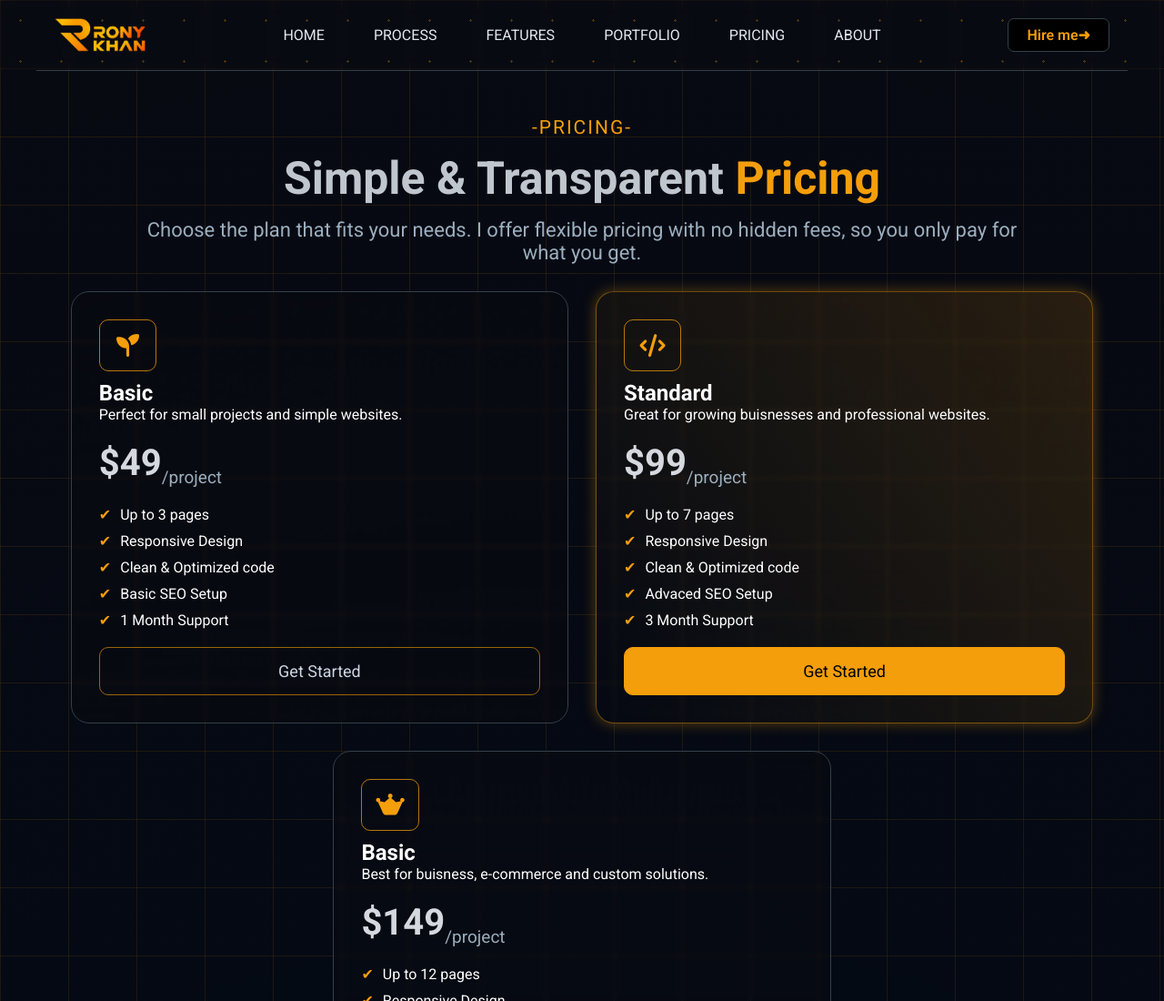
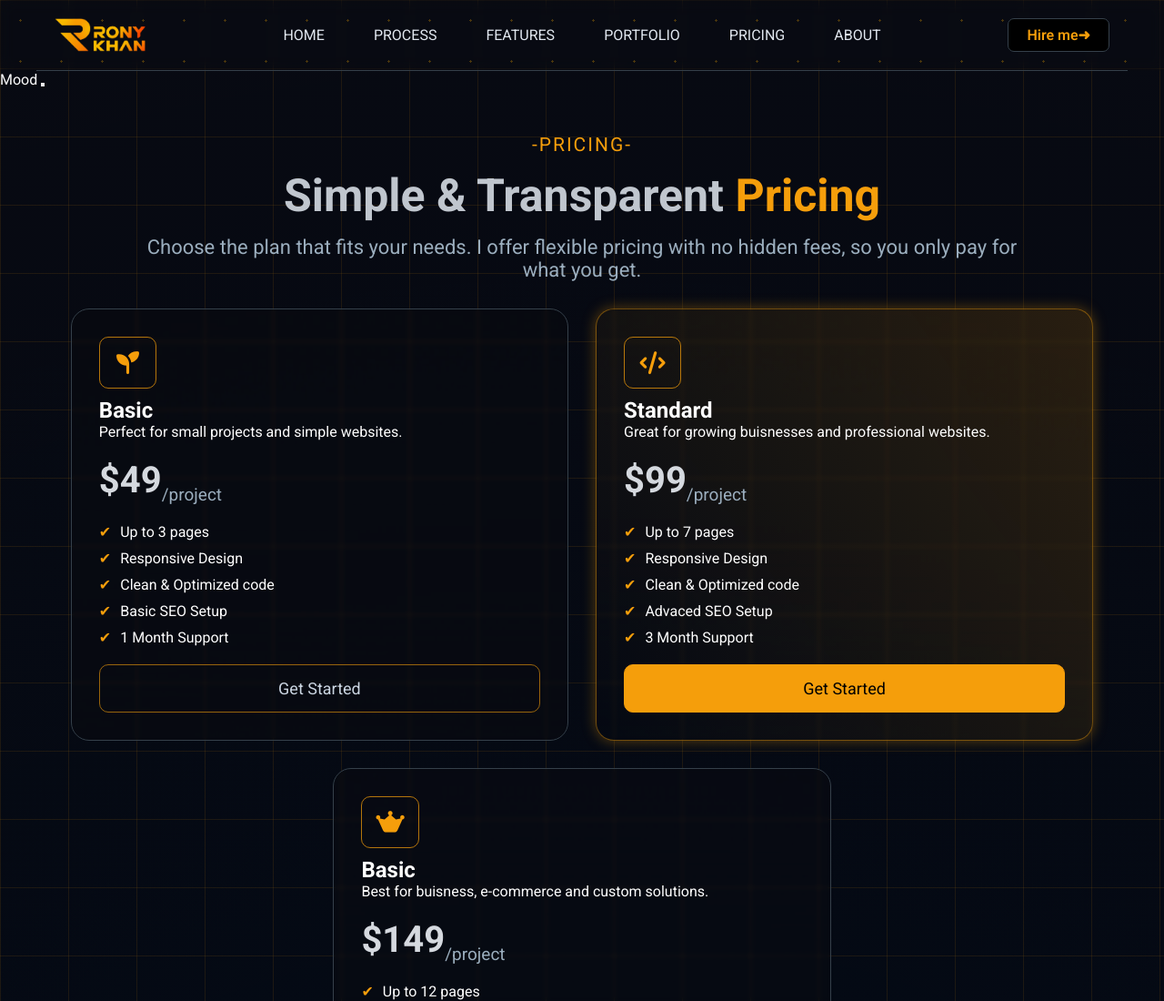
Before and after one commit to RonyTechWorld/My-Website, a plain HTML site: page pricing.html in a window 1280 px wide. Shown: the top 1100 px of the page at 91% size. Drawn offline with Linux system fonts and the light colour scheme.

Commit message:
Implement mood switcher with theme toggle button
Added a mood switcher component with a theme toggle button.

```diff
--- a/pricing.html
+++ b/pricing.html
@@ -44,7 +44,10 @@
         </nav>
     </header>
 
-
+<div class="mood-switcher">
+  <span class="mood-label">Mood</span>
+  <button id="themeToggle" type="button" aria-label="Toggle theme"></button>
+</div>
 
     <!-------------
 Pricing Section
@@ -619,7 +622,7 @@ Pricing Section
     </footer>
 
 
-
+    <script src="script.js"></script>
 
 
 
```
